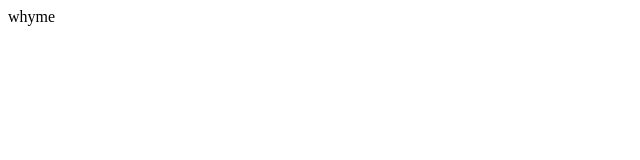
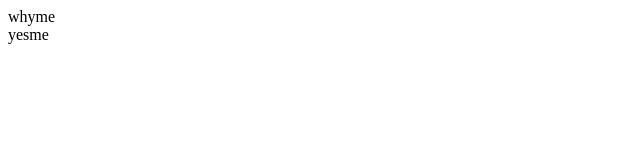
Before and after one commit to Aswin3737/demo-repo, a plain HTML site: page index.html in a window 1280 px wide. Shown: the full height of the page, 0-640 px from the left. Drawn offline with Linux system fonts and the light colour scheme.

Commit message:
added another line in html

```diff
--- a/index.html
+++ b/index.html
@@ -1 +1,2 @@
 <div>whyme</div>
+<div2>yesme</div2>
```
